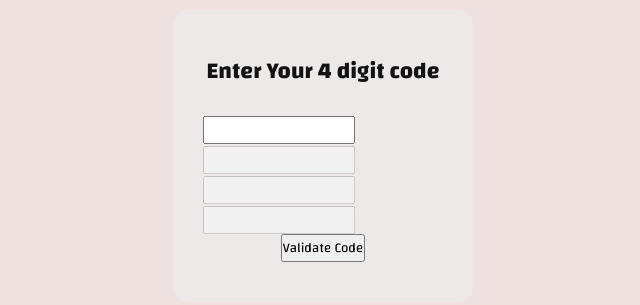
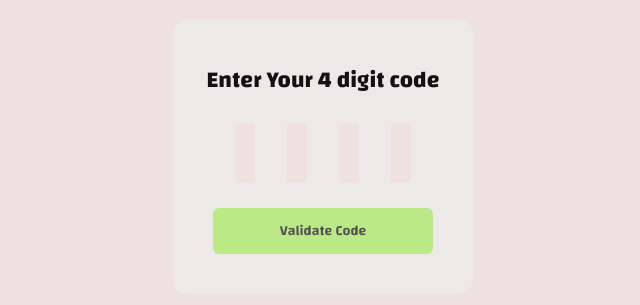
Before and after one commit to adabsmith/WDDM114, a plain HTML site: page index.html in a window 1280 px wide. Shown: the part 244-549 px from the top of the page, without its empty margins (317-957 px from the left). Drawn offline with Linux system fonts and the light colour scheme.

Commit message:
button and input field styling

```diff
--- a/style.css
+++ b/style.css
@@ -36,5 +36,47 @@ h4{
     padding-top: 22px;
 }
 .inputField{
-
+    width: 100%;
+    height: auto;
+    display: flex;
+    flex-direction: row;
+    justify-content: space-evenly;
 }
+.inputField input{
+    border:none;
+    max-width: 20px;
+    height: 60px;
+    text-align: center;
+    border-radius: 4px;
+    background: #f0e1e1;
+    font-size: 23px;
+}
+.inputField input::-webkit-inner-spin-button, .inputField input::-webkit-outer-spin-button {
+    display: none;
+}
+.inputField input:focus{
+    outline: 1.5px solid #66b900;
+    outline-offset: 2px;
+}
+form button{
+    margin-top: 25px;
+    width: 92%;
+    color: #525252;
+    font-size: 14px;
+    padding: 10px 0;
+    font-weight: 600;
+    border: none;
+    border-radius:6px;
+    pointer-events: none;
+    cursor: pointer;
+    background: #bae985;
+    transition: all 0.3s ease;
+}
+form button:hover{
+    background: #e6b8e6;
+}
+form button.active{
+    background:#ffcc00;
+    pointer-events: auto;
+    color: #000;
+}
```
